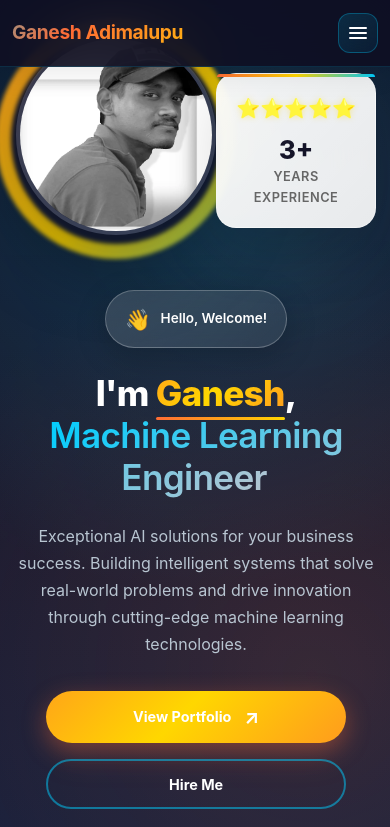
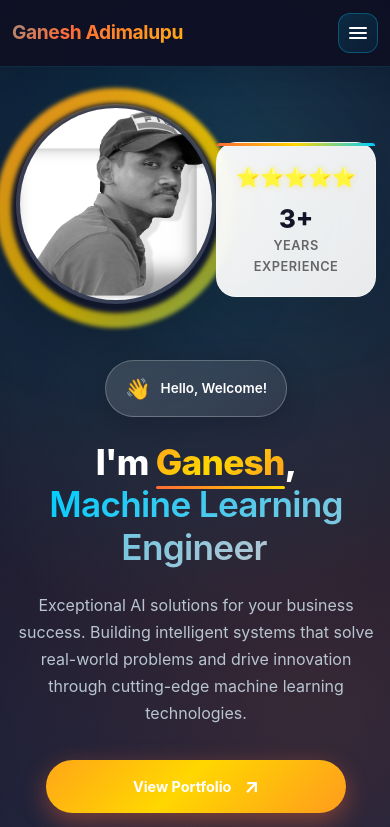
Before and after one commit to GaneshAdimalupu/Ganesh-Adimalupu, a React (Create React App) app: page / in a window 390 px wide. Shown: the top 827 px of the page. Built offline with nearby package versions, Linux system fonts and the light colour scheme.

Commit message:
modified v2.1.2  hero  space b/w hero and header

```diff
--- a/src/components/hero/hero.css
+++ b/src/components/hero/hero.css
@@ -494,6 +494,7 @@
   .hero {
     min-height: 100vh;
     padding: 1rem;
+    padding-top: 7rem; /* Add space for fixed header */
     background: linear-gradient(180deg, #0f0f23 0%, #1a1a2e 50%, #16213e 100%);
   }
 
@@ -629,6 +630,7 @@
 @media (max-width: 480px) {
   .hero {
     padding: 0.5rem;
+    padding-top: 6.5rem; /* Adjust for smaller header on small mobile */
   }
 
   .hero-container {
```
